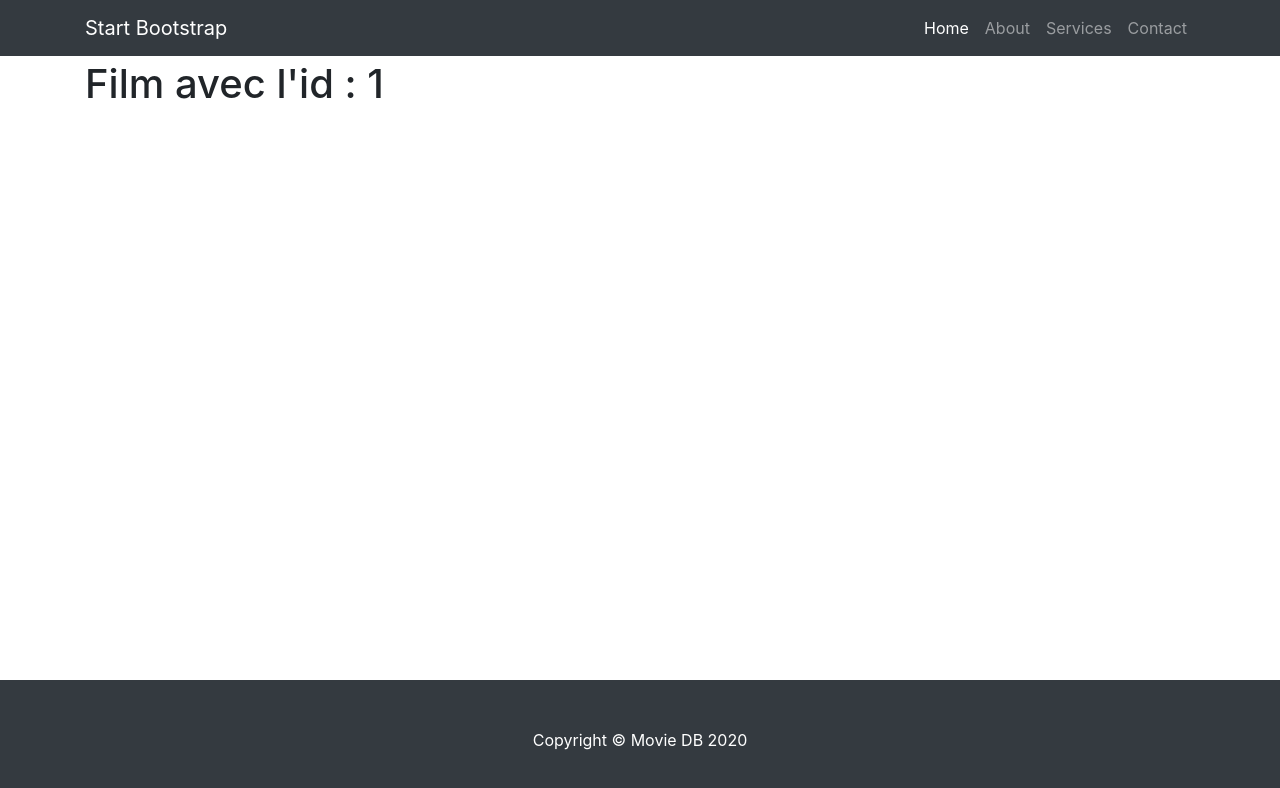
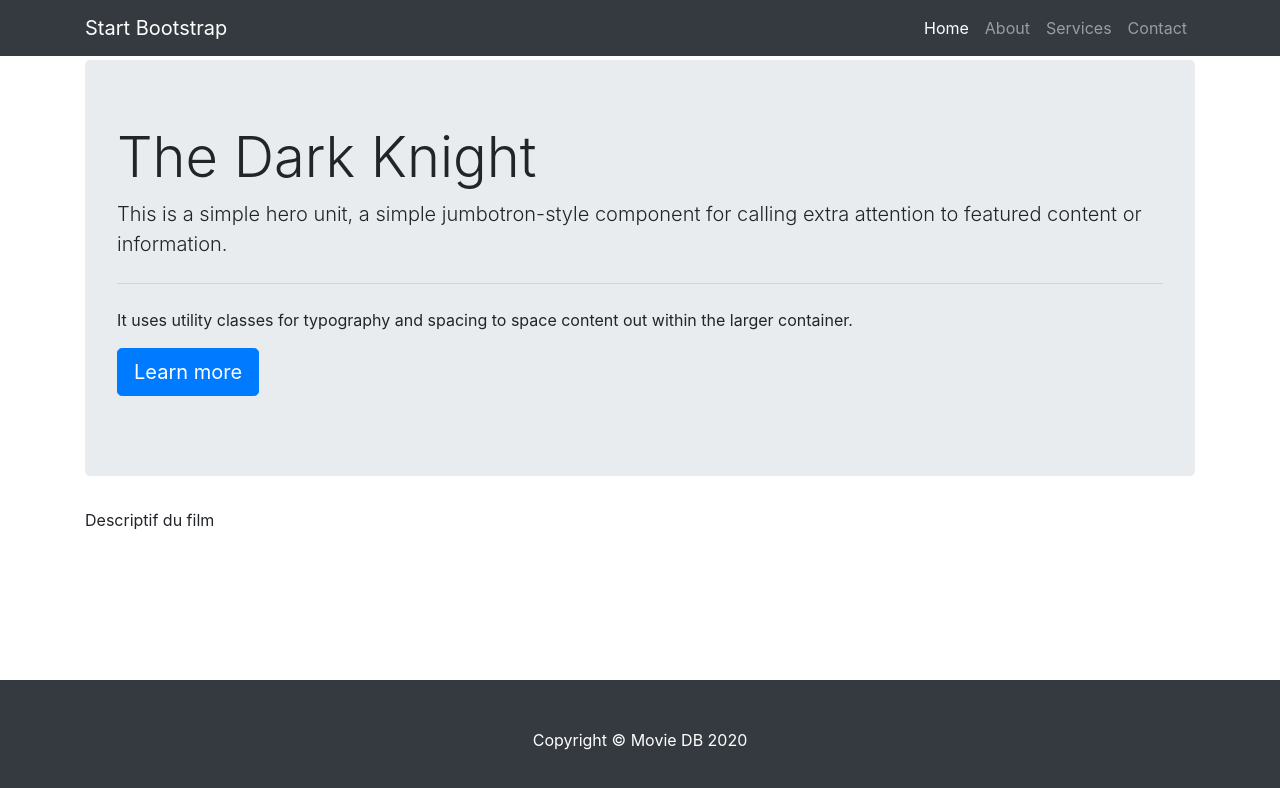
Before and after one commit to Jossic/movie-app, a Next.js app: page /movies/1 in a window 1280 px wide. Shown: the top 788 px of the page. Built offline with nearby package versions, Linux system fonts and the light colour scheme.

Commit message:
movie-app - 27 - Get movie by Id

```diff
--- a/actions/index.js
+++ b/actions/index.js
@@ -36,7 +36,15 @@
             // reject('Impossible de donner les infos')
         }, 50);
     })
+}
 
+export const getMovieById = (id) => {
 
+    return new Promise((resolve, reject) => {
+        const movieIndex = MOVIE_DATA.findIndex(m => m.id === id)
+        const movie = MOVIE_DATA[movieIndex]
+        console.log(movie);
 
+        setTimeout(() => resolve(movie), 50)
+    })
 }
--- a/pages/movies/[id].js
+++ b/pages/movies/[id].js
@@ -1,14 +1,33 @@
 import { useRouter } from 'next/router';
+import { getMovieById } from '../../actions';
 
-const Movie = () => {
+const Movie = ({ movie }) => {
     const router = useRouter()
     const { id } = router.query
+    // const { movie } = props
 
     return (
         <div className='container'>
-            <h1>Film avec l'id : {id} </h1>
+            <div className="jumbotron">
+                <h1 className="display-4">{movie.name}</h1>
+                <p className="lead">This is a simple hero unit, a simple jumbotron-style component for calling extra attention to featured content or information.</p>
+                <hr className="my-4" />
+                <p>It uses utility classes for typography and spacing to space content out within the larger container.</p>
+                <p className="lead">
+                    <a className="btn btn-primary btn-lg" href="#" role="button">Learn more</a>
+                </p>
+            </div>
+            <p>
+                Descriptif du film
+            </p>
         </div>
     )
 }
 
+Movie.getInitialProps = async () => {
+    const movie = await getMovieById('2')
+
+    return { movie }
+}
+
 export default Movie
```
